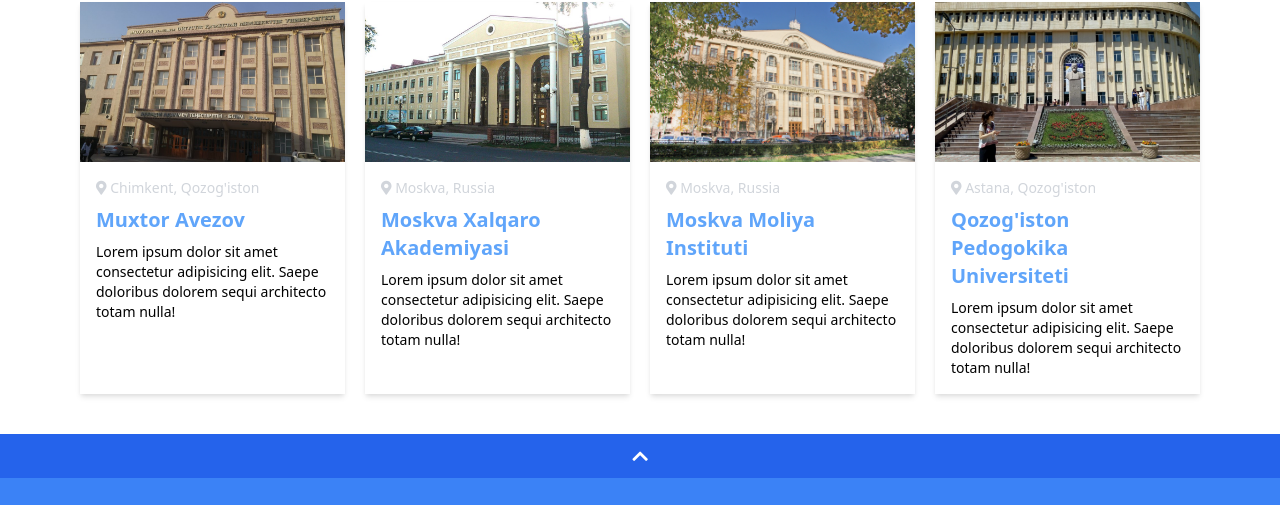
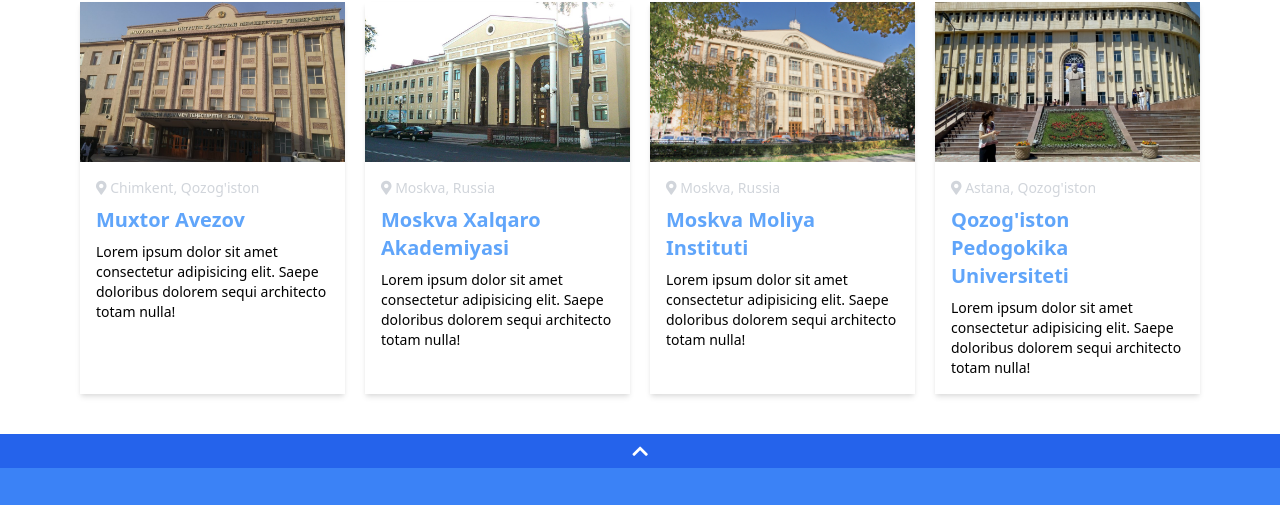
Before and after one commit to Behruz0129/landing-edumap, a plain HTML site: page dasturlar.html in a window 1280 px wide. Shown: the part 966-1471 px from the top of the page. Drawn offline with nearby package versions, Linux system fonts and the light colour scheme.

Commit message:
footer fix

```diff
--- a/dasturlar.html
+++ b/dasturlar.html
@@ -408,7 +408,8 @@
     </section>
     <!-- Footer -->
     <footer class="bg-blue-500">
-      <div
+      <a href="#" class="text-white text-lg"
+        ><div
           class="
             bg-blue-600
             px-5
@@ -418,12 +419,14 @@
             flex
             justify-center
             items-center
+            transition-all
+            duration-500
+            ease-in
+            hover:bg-blue-700
           "
         >
-        <a href="#" class="text-white text-lg"
-          ><i class="fas fa-chevron-up"></i
+          <i class="fas fa-chevron-up"></i></div
       ></a>
-      </div>
       <div
         class="
           box-1
```
Also changed, not shown: index.html (+7 -4 lines). Lines whose indentation alone changed are shown as unchanged.
